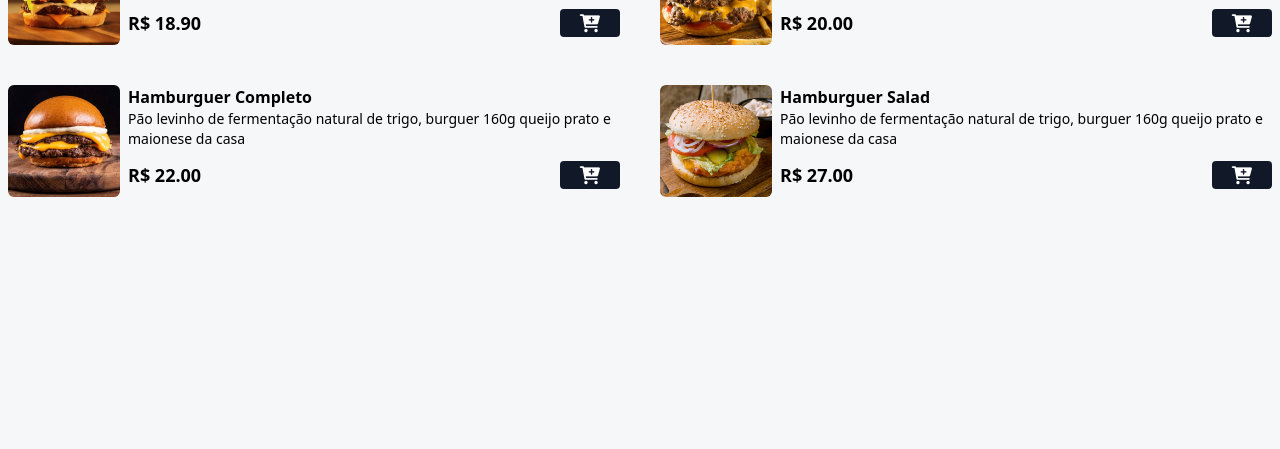
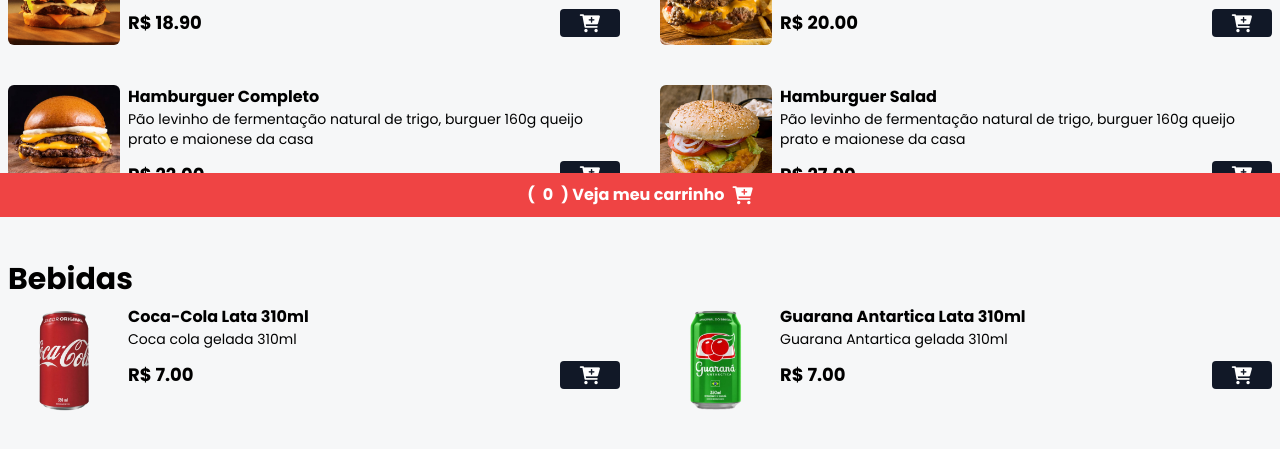
Before and after one commit to Zalasik01/Pedidos, a website: page index.html in a window 1280 px wide. Shown: the part 583-1032 px from the top of the page. Before the commit the page ends 844 px from the top, so only its background shows below. Drawn offline with Linux system fonts and the light colour scheme.

Commit message:
Menu pronto 2

```diff
--- a/index.html
+++ b/index.html
@@ -100,7 +100,79 @@
             </div>
             <!-- FIM PRODUTO ITEM 4 -->
         </main>
+
+        <div class="mx-auto max-w-7xl px-2 my-2">
+            <h2 class="font-bold text-3xl">
+                Bebidas
+            </h2>
+        </div>
+
+        <!-- GRID BEBIDAS -->
+        <div class="grid grid-cols-1 md:grid-cols-2 gap-7 md:gap-10 mx-auto max-w-7xl px-2 mb-16" id="menu">
+            <!-- PRODUTO BEBIDA 1 -->
+            <div class="flex gap-2 hover:scale-102 duration-300 w-full">
+                <img src="assets/refri-1.png" alt="Refri1" class="w-28 h-28 rounded-md">
+            <div class="w-full">
+                <p class="font-bold">Coca-Cola Lata 310ml</p>
+                <p class="text-sm">Coca cola gelada 310ml</p>
+                <div class="flex items-center gap-2 justify-between mt-3">
+                    <p class="font-bold text-lg">R$ 7.00</p>
+                    <button class="bg-gray-900 px-5 rounded add-to-cart-btn  hover:bg-red-500 duration-300"
+                    data-name="Coca Cola" data-price="7.00">
+                        <i class="fa fa-cart-plus text-lg text-white"></i>
+                    </button>
+                </div>
+            </div>
+            </div>
+            <!-- FIM PRODUTO BEBIDA 1 -->
+            <!-- PRODUTO BEBIDA 2 -->
+            <div class="flex gap-2 hover:scale-102 duration-300 w-full">
+                <img src="assets/refri-2.png" alt="Refri2" class="w-28 h-28 rounded-md">
+            <div class="w-full">
+                <p class="font-bold">Guarana Antartica Lata 310ml</p>
+                <p class="text-sm">Guarana Antartica gelada 310ml</p>
+                <div class="flex items-center gap-2 justify-between mt-3">
+                    <p class="font-bold text-lg">R$ 7.00</p>
+                    <button class="bg-gray-900 px-5 rounded add-to-cart-btn  hover:bg-red-500 duration-300"
+                    data-name="Guarana" data-price="7.00">
+                        <i class="fa fa-cart-plus text-lg text-white"></i>
+                    </button>
+                </div>
+            </div>
+            </div>
+            <!-- FIM PRODUTO BEBIDA 2 -->
+        </div>
+        <!-- FIM GRID BEBIDAS -->
+
     </div>
     <!-- FIM MENU -->
+
+    <!-- MODEL CARD -->
+    <div class="bg-black/60 w-full h-full z-[99] fixed top-0 left-0 hidden items-center justify-center">
+        <div class="bg-white p-5 rounded-md min-w-[90%] md:min-w-[600px]">
+            <h2 class="text-center font-bold text-2xl mb-2">Meu carrinho</h2>
+            <div id="cart-items" class="justify-between mb-2 flex-col"></div>
+
+            <p class="font-bold">Total: <span>0.00</span></p>
+            <p class="font-bold mt-4">Endereço de entrega</p>
+            <input type="text" placeholder="Digite seu endereço completo" class="w-full border-2 p-1 rounded my-1" id="address">
+            <p class="text-red-500 hidden" id="address-warn">Digite seu endereço completo</p>
+            <div class="flex items-center justify-between mt-5 w-full">
+                <button id="close-modal-btn">Fechar</button>
+                <button id="checkout-btn" class="bg-green-500 rounded text-white px-4 py-1">Finalizar Pedido</button>
+            </div>
+        </div>
+    </div>
+    <!-- FIM MODEL CARD -->
+
+    <!-- INICIO FOOTER -->
+    <footer class="w-full bg-red-500 hover:bg-red-600 duration-300 py-2 fixed bottom-0 z-40 flex items-center justify-center">
+        <button class="flex items-center gap-2 text-white font-bold" id="cart-btn">
+            (<span id="cart-count">0</span>)
+        Veja meu carrinho
+        <i class="fa fa-cart-plus text-lg text-white"></i>
+        </button>
+    </footer>
+    <!-- FIM FOOTER -->
 </body>
 </html>
--- a/tailwind.config.js
+++ b/tailwind.config.js
@@ -2,6 +2,9 @@
 module.exports = {
   content: ["./**/*.{html,js}"],
   theme: {
+    fontFamily:{
+      'sans': ['Poppins', 'sans-serif']
+    },
     extend: {
       backgroundImage: {
       "home": "url('/assets/bg.png')"
```
Also changed, not shown: styles/output.css.
